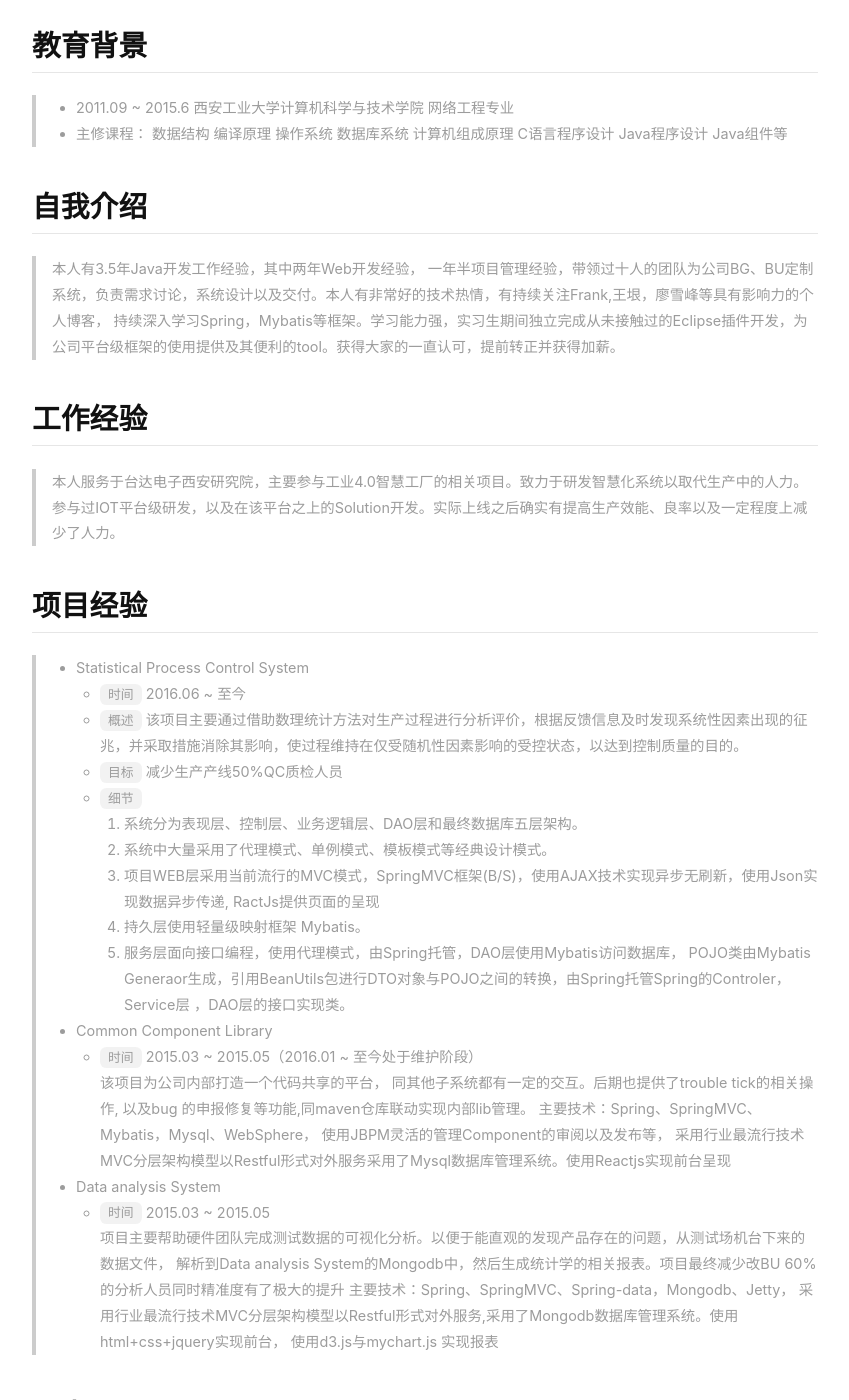
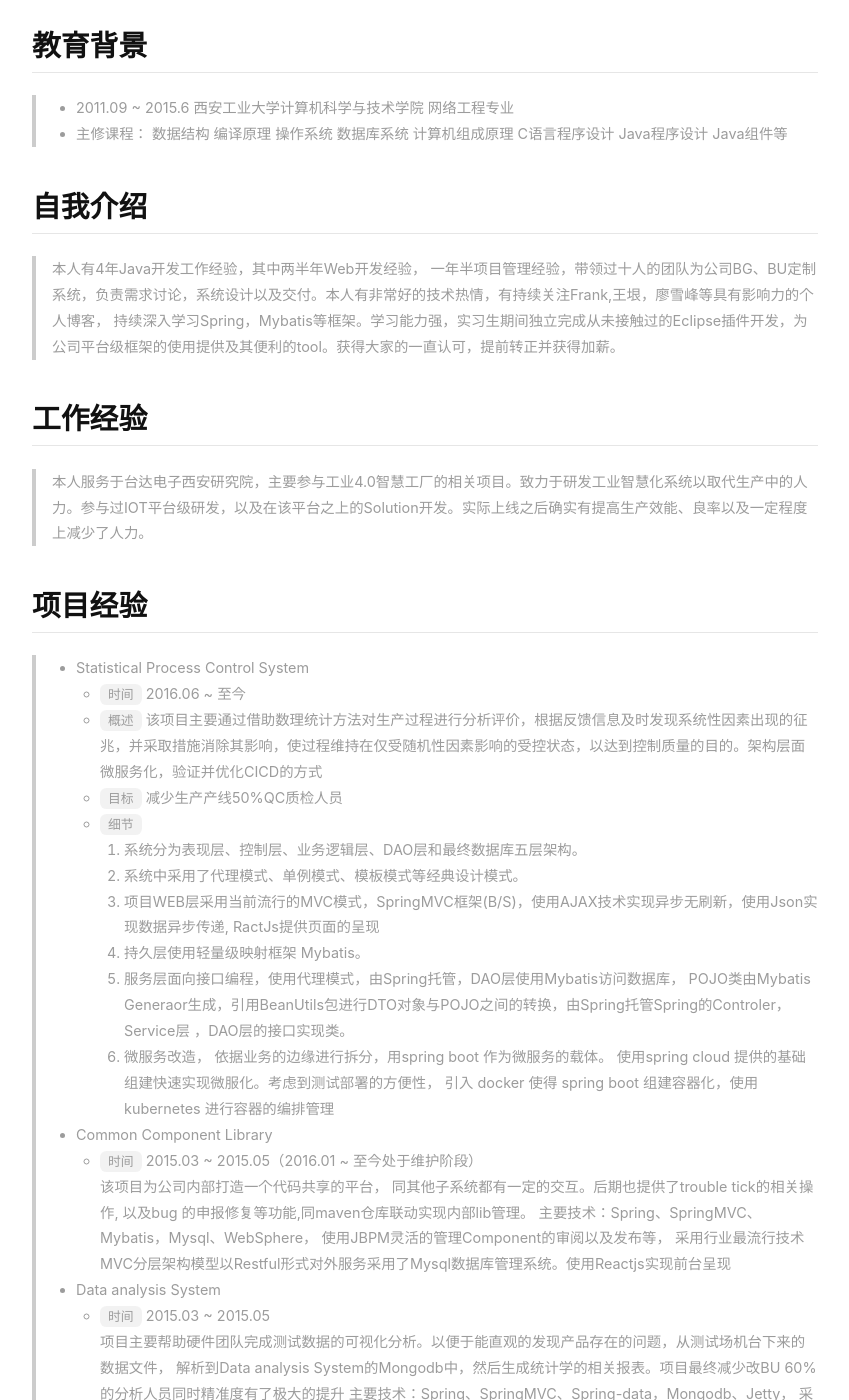
Before and after one commit to jieVI/jievi.github.io, a Jekyll site: the page built from about.md, in a window 1280 px wide and 1400 px high, scrolled down 517 px. Shown: the whole window, without its empty margins (215-1064 px from the left). Built offline with Jekyll 4.4.1, drawn with Linux system fonts in a browser that asks for light colours; nearby versions of some CDN libraries; some of the changed text lies outside the part shown.

Commit message:
update about.md

```diff
--- a/about.md
+++ b/about.md
@@ -20,22 +20,23 @@ key: page-about
 > * 主修课程： 数据结构 编译原理 操作系统 数据库系统 计算机组成原理 C语言程序设计 Java程序设计 Java组件等
 
 ## 自我介绍
-> 本人有3.5年Java开发工作经验，其中两年Web开发经验， 一年半项目管理经验，带领过十人的团队为公司BG、BU定制系统，负责需求讨论，系统设计以及交付。本人有非常好的技术热情，有持续关注Frank,王垠，廖雪峰等具有影响力的个人博客， 持续深入学习Spring，Mybatis等框架。学习能力强，实习生期间独立完成从未接触过的Eclipse插件开发，为公司平台级框架的使用提供及其便利的tool。获得大家的一直认可，提前转正并获得加薪。
+> 本人有4年Java开发工作经验，其中两半年Web开发经验， 一年半项目管理经验，带领过十人的团队为公司BG、BU定制系统，负责需求讨论，系统设计以及交付。本人有非常好的技术热情，有持续关注Frank,王垠，廖雪峰等具有影响力的个人博客， 持续深入学习Spring，Mybatis等框架。学习能力强，实习生期间独立完成从未接触过的Eclipse插件开发，为公司平台级框架的使用提供及其便利的tool。获得大家的一直认可，提前转正并获得加薪。
 
 ## 工作经验
-> 本人服务于台达电子西安研究院，主要参与工业4.0智慧工厂的相关项目。致力于研发智慧化系统以取代生产中的人力。参与过IOT平台级研发，以及在该平台之上的Solution开发。实际上线之后确实有提高生产效能、良率以及一定程度上减少了人力。
+> 本人服务于台达电子西安研究院，主要参与工业4.0智慧工厂的相关项目。致力于研发工业智慧化系统以取代生产中的人力。参与过IOT平台级研发，以及在该平台之上的Solution开发。实际上线之后确实有提高生产效能、良率以及一定程度上减少了人力。
 
 ## 项目经验
 > - Statistical Process Control System
     - `时间` 2016.06 ~ 至今
-    - `概述` 该项目主要通过借助数理统计方法对生产过程进行分析评价，根据反馈信息及时发现系统性因素出现的征兆，并采取措施消除其影响，使过程维持在仅受随机性因素影响的受控状态，以达到控制质量的目的。
+    - `概述` 该项目主要通过借助数理统计方法对生产过程进行分析评价，根据反馈信息及时发现系统性因素出现的征兆，并采取措施消除其影响，使过程维持在仅受随机性因素影响的受控状态，以达到控制质量的目的。架构层面微服务化，验证并优化CICD的方式
     - `目标` 减少生产产线50%QC质检人员
     - `细节`
         1. 系统分为表现层、控制层、业务逻辑层、DAO层和最终数据库五层架构。
-        2. 系统中大量采用了代理模式、单例模式、模板模式等经典设计模式。
+        2. 系统中采用了代理模式、单例模式、模板模式等经典设计模式。
         3. 项目WEB层采用当前流行的MVC模式，SpringMVC框架(B/S)，使用AJAX技术实现异步无刷新，使用Json实现数据异步传递, RactJs提供页面的呈现
         4. 持久层使用轻量级映射框架 Mybatis。
         5. 服务层面向接口编程，使用代理模式，由Spring托管，DAO层使用Mybatis访问数据库， POJO类由Mybatis Generaor生成，引用BeanUtils包进行DTO对象与POJO之间的转换，由Spring托管Spring的Controler，Service层 ，DAO层的接口实现类。
+        6. 微服务改造， 依据业务的边缘进行拆分，用spring boot 作为微服务的载体。 使用spring cloud 提供的基础组建快速实现微服化。考虑到测试部署的方便性， 引入 docker 使得 spring boot 组建容器化，使用 kubernetes 进行容器的编排管理
 > - Common Component Library
     - `时间` 2015.03 ~ 2015.05（2016.01 ~ 至今处于维护阶段）
 该项目为公司内部打造一个代码共享的平台， 同其他子系统都有一定的交互。后期也提供了trouble tick的相关操作, 以及bug 的申报修复等功能,同maven仓库联动实现内部lib管理。
@@ -54,7 +55,7 @@ key: page-about
 * C语言
 * Python
 * Javascript
-* Spring（core, mvc, boot,jdbc ...）
+* Spring（core, mvc, boot, cloud,jdbc ...）
 * Mybatis
 * Mysql Oracle Postgress
 * MongoDB Redis Hbase Phoneix
@@ -63,3 +64,4 @@ key: page-about
 * Gradle Maven
 * Tomcat Jetty
 * Centos Ubuntu
+* Docker Kubernetes
```
